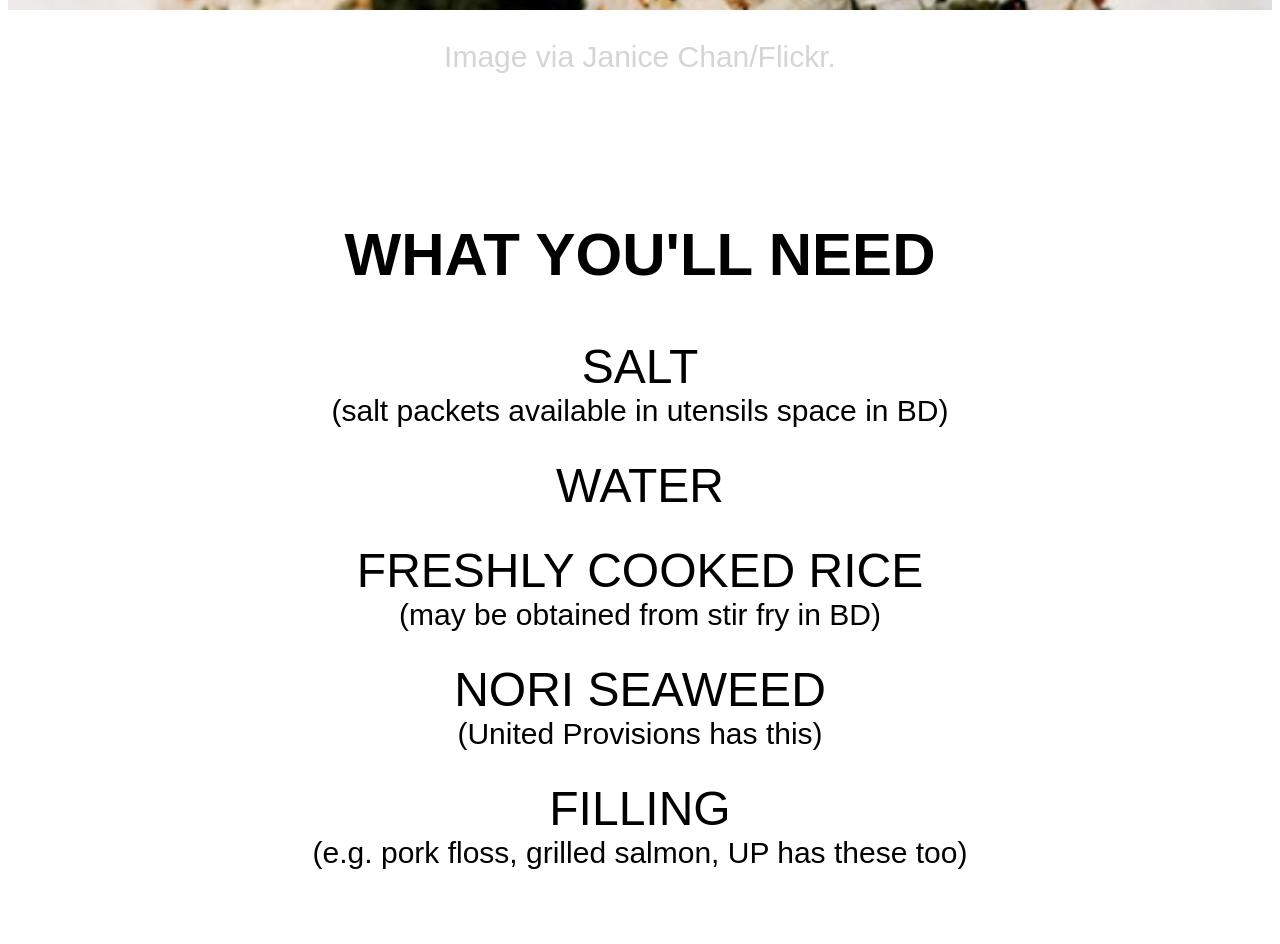
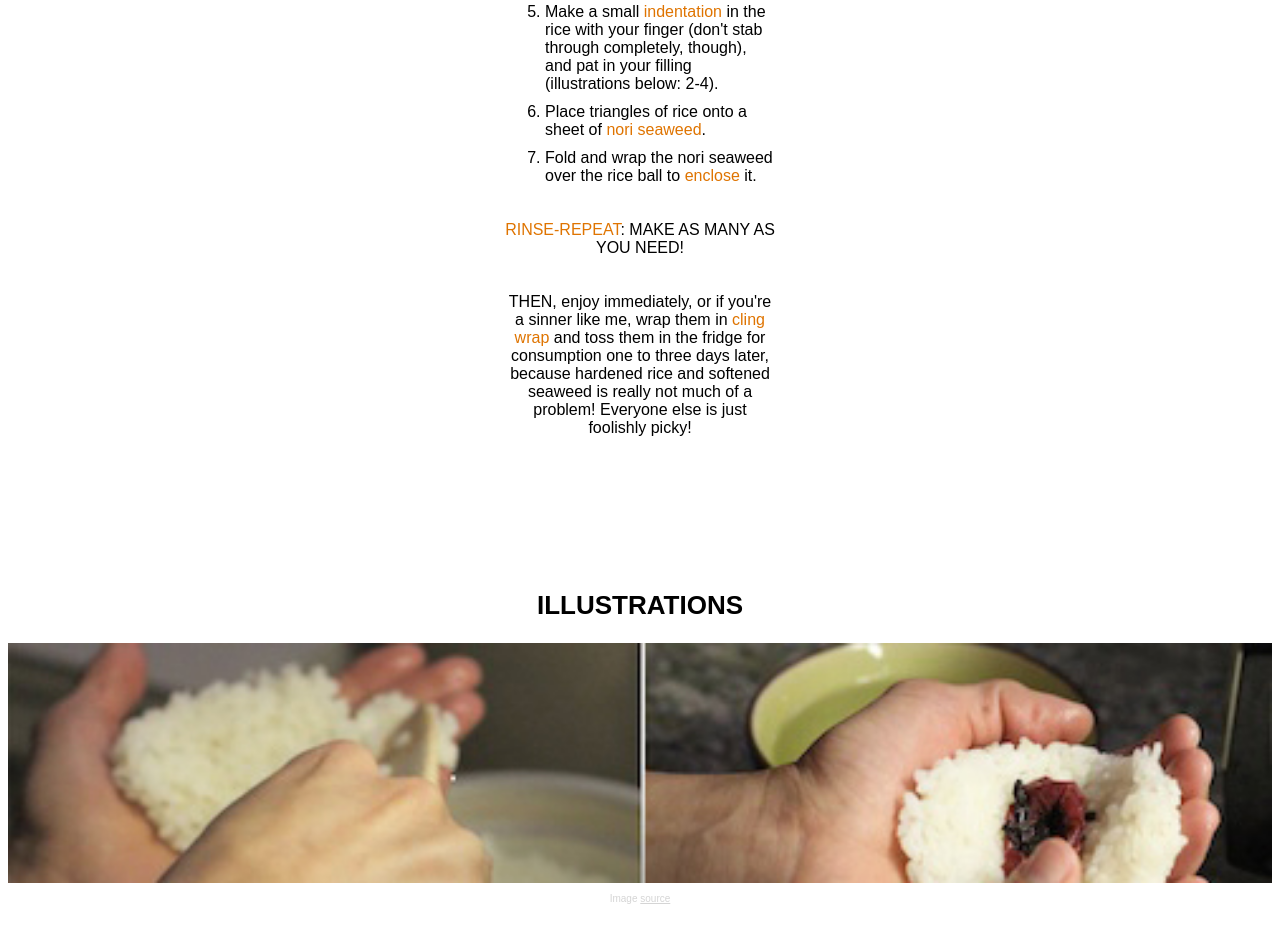
Before and after one commit to diabolicalchainsaws/ifspring2019, a plain HTML site: page recipe/index.html in a window 1280 px wide. Shown: the part 1448-2392 px from the top of the page. Drawn offline with Linux system fonts and the light colour scheme; a web font is replaced by a local one.

Commit message:
Add files via upload

```diff
--- a/recipe/css/styles.css
+++ b/recipe/css/styles.css
@@ -9,77 +9,76 @@ h1, h2, h3, h4, h5, p {
 header {
 	text-align:center;
 	box-sizing:border-box;
-	height:750px;
-	/*background-color:#F7F2E0;*/
-	padding-top:200px;
+	height:330px;
+/*	background-color:#F7F2E0;
+*/	padding-top:90px;
 }
 
 header h1 {
-	font-size: 160px;
+	font-size: 64px;
 	margin-bottom:0;
 }
 
 #boxthisdude {
-	font-size:32px;
+	font-size:16px;
 	font-weight:lighter;
 	vertical-align: top;
 	margin-top: 0;
 	padding-top: 0;
 	display:inline-block;
-	width:500px;
-	padding-left: 9px;
-	margin-bottom:36px;
+	width:220px;
+	margin-bottom:26px;
 }
 
 #footnote {
-	font-size:24px;
+	font-size:10px;
 }
 
 .photosection {
-	height:700px;
+	height:240px;
 	background-image: url("../images/onigiri.jpg");
 	background-size:cover;
 	background-repeat: no-repeat;
 }
 
 .photocredit {
-	font-size: 30px;
+	font-size: 10px;
 	text-align:center;
 	color:#D5D5D5;
 /*	background-color:pink;
 */	height:80px;
-	padding-top:30px;
-
+	padding-top:10px;
+	margin-bottom: 0;
 }
 
 
 .ingredients {
 	text-align:center;
 	box-sizing:border-box;
-	height:900px;
+	height:320px;
 /*	background-color:#F7F2E0;
-*/	padding-top:100px;
+*/	/*padding-top:20px;*/
 }
 
 h2 {
-	font-size:60px;
+	font-size:26px;
 	text-align: center;
 }
 
 .ingredient_box {
 	margin-top: 0;
-	margin-bottom:30px;
+	margin-bottom:10px;
 }
 
 #ingredient_proper {
-	font-size:48px;
+	font-size:22px;
 	text-transform:uppercase;
 	margin-top:0;
 	margin-bottom:0;
 }
 
 #ingredient_note {
-	font-size:30px;
+	font-size:12px;
 	margin-top:0;
 	margin-bottom:0;
 }
@@ -87,27 +86,30 @@ h2 {
 
 .instructions {
 	box-sizing:border-box;
-	height:3300px;
+	height:1050px;
 /*	background-color:#D0F5A9;
-*/	padding-top:100px;
+*/	padding-top:36px;
 }
 
 .instructions p, li{
-	font-size:48px;
+	font-size:16px;
 }
 
 .instructions li {
 	text-align:left;
+	padding-top:10px;
 }
 
 .instructions p {
 	text-align:center;
-	padding-top: 100px;
+	padding-top: 20px;
 }
 
 .center_column {
-	width:650px;
+	width:270px;
 	margin:auto;/*TO CENTER IT*/
+	padding-left: 0;
+	padding-right:0;
 }
 
 .highlight {
@@ -115,43 +117,43 @@ h2 {
 }
 
 .gridsection {
-	height:700px;
+	height:240px;
 	background-image: url("../images/steps.jpg");
 	background-size:cover;
 	background-repeat: no-repeat;
 }
 
 .gridcredit {
-	font-size: 30px;
+	font-size: 10px;
 	text-align:center;
 	color:#D5D5D5;
 /*	background-color:pink;
 */	height:80px;
-	padding-top:30px;
-
+	padding-top:10px;
 }
 
 .gridcredit a {
-	font-size: 30px;
+	font-size: 10px;
 	color:#D5D5D5;
 }
 
 .tips {
 	box-sizing:border-box;
-	height:2750px;
+	height:750px;
 /*	background-color:#F7F2E0;
-*/	padding-top:100px;
+*/	padding-top:0px;
 }
 
 .tips li {
-	padding-top: 50px;
+	padding-top: 10px;
 }
 
 footer {
 	margin-top: 0;
 	background-color:black;
+	font-size:10px;
 	color:white;
-	height:80px;
+	height:30px;
 	box-sizing: border-box;
-	padding-top: 25px;
+	padding-top: 8px;
 }
--- a/recipe/index.html
+++ b/recipe/index.html
@@ -6,6 +6,8 @@
 	<!-- <link href="https://fonts.googleapis.com/css?family=Nunito:400,400i,700" rel="stylesheet">  -->
 	<link href="https://fonts.googleapis.com/css?family=Muli:300,400,700" rel="stylesheet">
 	<link href="css/styles.css" rel="stylesheet">
+	<meta name="viewport" content="width=device-width, initial-scale=1.0">
+
 </head>
 <body>
 	<header>
@@ -63,7 +65,7 @@
 				<li>Fold and wrap the nori seaweed over the rice ball to <span class="highlight">enclose</span> it.</li>
 			</ol>
 
-			<p>— <span class="highlight">RINSE-REPEAT</span>: MAKE AS MANY AS YOU NEED!</p>
+			<p><span class="highlight">RINSE-REPEAT</span>: MAKE AS MANY AS YOU NEED!</p>
 
 			<p>THEN, enjoy immediately, or if you're a sinner like me, wrap them in <span class="highlight">cling wrap</span> and toss them in the fridge for consumption one to three days later, because hardened rice and softened seaweed is really not much of a problem! Everyone else is just foolishly picky!</p>
 		</div>
```
